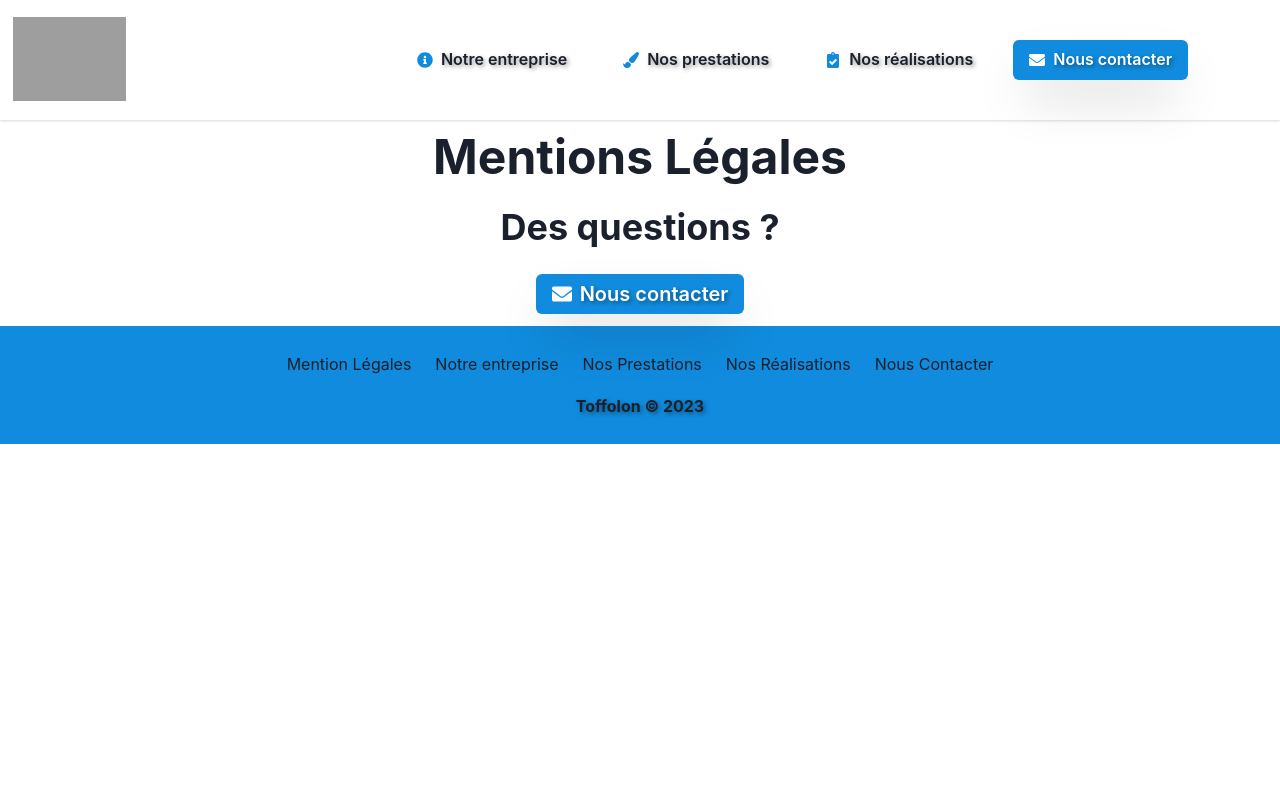
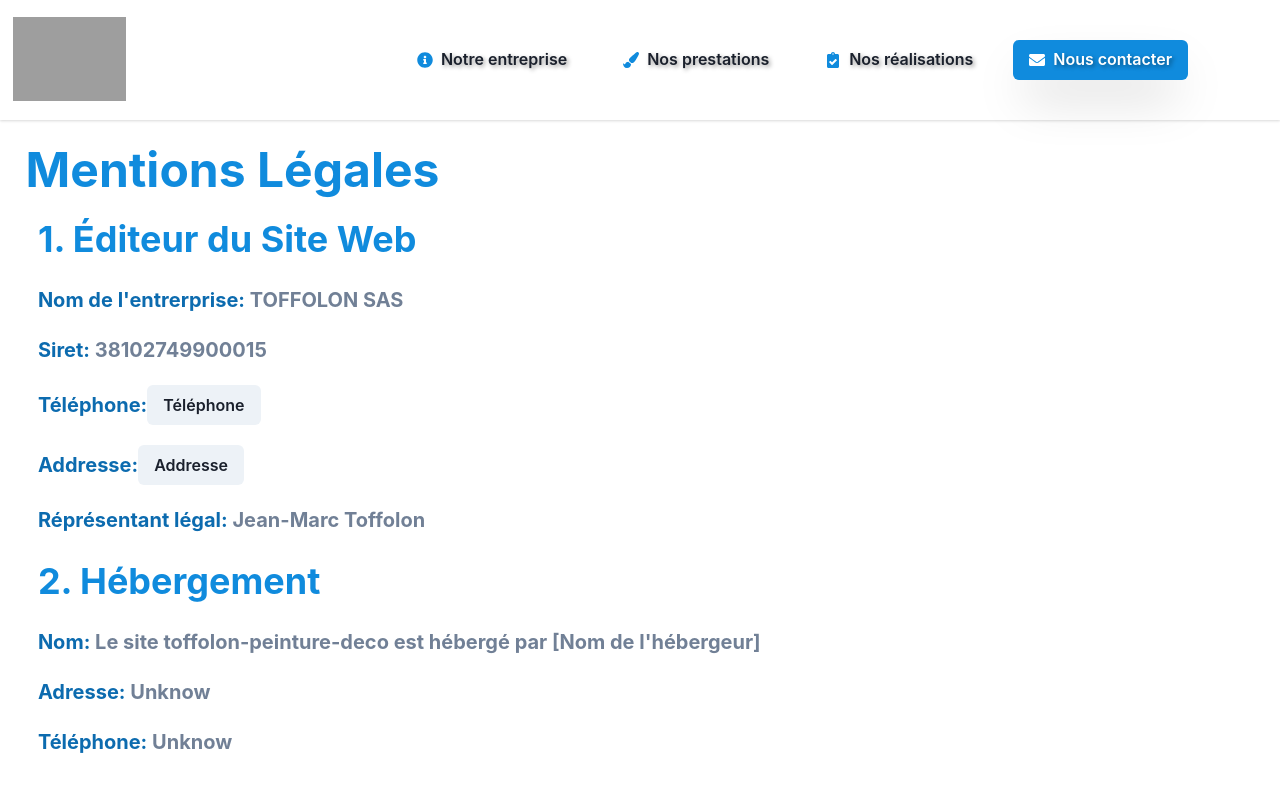
Before and after one commit to bricetoffolon/toffolon-peinture-deco.fr, a Next.js app in the folder front/: page /mention-legales in a window 1280 px wide. Shown: the top 786 px of the page. Built offline with nearby package versions, Linux system fonts and the light colour scheme; grey boxes are pictures that could not be loaded.

Commit message:
feat: add page mention legals information

```diff
--- a/front/src/components/contact/informationButton.tsx
+++ b/front/src/components/contact/informationButton.tsx
@@ -19,10 +19,10 @@ import {
 import { FaCopy } from 'react-icons/fa';
 
 interface buttonProps {
-    Icon: string;
+    Icon?: string;
     text: string;
     content: string;
-    catchPhrase: string;
+    catchPhrase?: string;
 }
 
 export default function InformationButton(props: buttonProps): React.JSX.Element {
@@ -31,6 +31,8 @@ export default function InformationButton(props: buttonProps): React.JSX.Element
     const [isBot, setIsBot] = useState<boolean>(false);
 
     return (
+        <Flex>
+            {props.Icon ? (
                 <Flex
                     direction="column"
                     alignSelf="center"
@@ -68,9 +70,15 @@ export default function InformationButton(props: buttonProps): React.JSX.Element
                     <Heading alignSelf="center" size="lg" mt="10%">
                         {props.text}
                     </Heading>
+                    {props.catchPhrase ? (
                         <Text as="b" textAlign="center" color="gray.500">
                             {props.catchPhrase}
                         </Text>
+                    ) : null}
+                </Flex>
+            ) : (
+                <Button onClick={onOpen}>{props.text}</Button>
+            )}
 
             <div style={{ display: 'none' }}>
                 <Input name="botField" onChange={() => setIsBot(true)} tabIndex={-1} />
--- a/front/src/components/legalMention/index.tsx
+++ b/front/src/components/legalMention/index.tsx
@@ -2,33 +2,26 @@ import React from 'react';
 
 import { Flex, Heading } from '@chakra-ui/react';
 
-import mention from './legalMention.json';
-
 import ParagraphLayout from '@/components/legalMention/paragraphLayout';
-import ContactButton from '@/components/layout/Button/contactButton';
+import legalNotice from '@/constant/legalNotice';
 
 export default function LegalMention(): React.JSX.Element {
     return (
-        <>
-            <Flex m="1%" justifyContent="center">
+        <Flex direction="column" padding={{ base: '5%', xl: '2%' }}>
             <Heading
                 size={{
                     base: 'xl',
                     xl: '2xl',
                 }}
+                color="brand.500"
             >
                 Mentions Légales
             </Heading>
-            </Flex>
-            <Flex direction="column" m="1%">
-                {mention.data.map((element: any, index: number) => (
-                    <ParagraphLayout key={index.toString()} element={element} />
+            <Flex direction="column" mt="1%">
+                {legalNotice().legalNotice.map((element: any, index: number) => (
+                    <ParagraphLayout index={index} notice={element} />
                 ))}
             </Flex>
-            <Flex m="1%" alignItems="center" direction="column" gap={6}>
-                <Heading>Des questions ?</Heading>
-                <ContactButton props={{ fontSize: '20px' }} />
         </Flex>
-        </>
     );
 }
--- a/front/src/components/legalMention/legalMention.json
+++ /dev/null
@@ -1,3 +0,0 @@
-{
-  "data": []
-}
--- a/front/src/components/legalMention/paragraphLayout.tsx
+++ b/front/src/components/legalMention/paragraphLayout.tsx
@@ -1,25 +1,68 @@
-import React from "react";
-import { Flex, Heading, Text } from "@chakra-ui/react";
+import React from 'react';
+import { Flex, Heading, Stack, Text } from '@chakra-ui/react';
+import ContactButton from '@/components/layout/Button/contactButton';
+import InformationButton from '@/components/contact/informationButton';
 
-export default function ParagraphLayout({key, element}: {key: string, element: any}): React.JSX.Element {
+export default function ParagraphLayout({
+    index,
+    notice,
+}: {
+    index: number;
+    notice: any;
+}): React.JSX.Element {
     return (
-        <Flex
-            direction={"column"}
-            margin={"1%"}
-            gap={6}
-        >
-            <Heading
-                color={"brand.500"}
-            >
-                {key}.{element.title}
-            </Heading>
-            <Text
-                as={"b"}
-                fontSize={"lg"}
-                color={"brand.900"}
-            >
-                {element.paragraph}
-            </Text>
+        <Flex>
+            {notice ? (
+                <Flex direction="column" margin="1%" gap={6}>
+                    <Heading color="brand.500">
+                        {index + 1}. {notice.title}
+                    </Heading>
+                    <Stack direction="column" spacing="5">
+                        {notice.content
+                            ? Object.keys(notice.content).map((title, idx) => (
+                                  <Flex>
+                                      {!title.includes('button') ? (
+                                          <Text
+                                              as="b"
+                                              color="gray.500"
+                                              key={idx}
+                                              fontSize={{ base: 'md', xl: 'xl' }}
+                                          >
+                                              {title !== 'description' ? (
+                                                  <Text color="brand.600" as="b">
+                                                      {title}:{' '}
+                                                  </Text>
+                                              ) : null}{' '}
+                                              {notice.content[title]}
+                                          </Text>
+                                      ) : (
+                                          <Flex>
+                                              {notice.content[title] === 'ContactButton' ? (
+                                                  <ContactButton props={{ fontSize: '20px' }} />
+                                              ) : (
+                                                  <Flex alignItems="center">
+                                                      <Text
+                                                          as="b"
+                                                          color="brand.600"
+                                                          key={idx}
+                                                          fontSize={{ base: 'md', xl: 'xl' }}
+                                                      >
+                                                          {notice.content[title].text}:
+                                                      </Text>
+                                                      <InformationButton
+                                                          text={notice.content[title].text}
+                                                          content={notice.content[title].content}
+                                                      />
+                                                  </Flex>
+                                              )}
+                                          </Flex>
+                                      )}
+                                  </Flex>
+                              ))
+                            : null}
+                    </Stack>
+                </Flex>
+            ) : null}
         </Flex>
     );
 }
--- /dev/null
+++ b/front/src/constant/legalNotice.tsx
@@ -0,0 +1,66 @@
+import informationData from '@/constant/informationData';
+
+export default function legalNotice() {
+    return {
+        legalNotice: [
+            {
+                title: 'Éditeur du Site Web',
+                content: {
+                    "Nom de l'entrerprise": 'TOFFOLON SAS',
+                    Siret: '38102749900015',
+                    buttonAddress: {
+                        text: informationData()[0].text,
+                        content: informationData()[0].content,
+                    },
+                    buttonPhone: {
+                        text: informationData()[1].text,
+                        content: informationData()[1].content,
+                    },
+                    'Réprésentant légal': 'Jean-Marc Toffolon',
+                },
+            },
+            {
+                title: 'Hébergement',
+                content: {
+                    Nom: "Le site toffolon-peinture-deco est hébergé par [Nom de l'hébergeur]",
+                    Adresse: 'Unknow',
+                    Téléphone: 'Unknow',
+                },
+            },
+            {
+                title: 'Propriété intellectuelle',
+                content: {
+                    description:
+                        'Le contenu du site Toffolon-peinture-deco, notamment les textes, images, graphismes et logo, appartient exclusivement à Toffolon SAS. Toute utilisation, reproduction, diffusion, commercialisation, modification de toute ou partie du site, sans autorisation de Toffolon SAS est prohibée et peut entraîner des actions et poursuites judiciaires telles que prévues par le Code de la propriété intellectuelle et le Code civil.\n',
+                },
+            },
+            {
+                title: 'Politique de Confidentialitée',
+                content: {
+                    description:
+                        "Nous, TOFFOLON SAS, nous engageons à protéger la vie privée de nos utilisateurs. Les données personnelles collectées sur notre site web incluent votre nom, prénom, adresse e-mail et le contenu de votre message, que vous nous fournissez volontairement en remplissant notre formulaire de contact.\nVos données personnelles sont utilisées uniquement dans le but de répondre à vos demandes, d'améliorer nos services et de communiquer avec vous. Nous ne vendons, louons ni échangeons vos informations personnelles avec des tiers à des fins commerciales.\nConformément au RGPD, vous avez le droit d'accéder à vos données personnelles, de les rectifier, de demander leur suppression ou de limiter leur traitement. Vous avez également le droit de vous opposer au traitement de vos données personnelles et le droit à la portabilité de vos données.",
+                },
+            },
+            {
+                title: 'Liens hypertextes',
+                content: {
+                    description:
+                        'Le site toffolon-peinture-deco peut contenir des liens hypertextes vers d’autres sites. Toffolon SAS n’assume aucune responsabilité sur le contenu des sites tiers.\n',
+                },
+            },
+            {
+                title: 'Modification des mentions légales',
+                content: {
+                    description:
+                        "Toffolon SAS se réserve le droit de modifier les mentions légales à tout moment. L'utilisateur est invité à les consulter régulièrement.\n",
+                },
+            },
+            {
+                title: 'Des questions ?',
+                content: {
+                    button: 'ContactButton',
+                },
+            },
+        ],
+    };
+}
```
Also changed, not shown: front/src/components/contact/ContactInformation.tsx (+13 -15 lines). Lines whose indentation alone changed are shown as unchanged.
